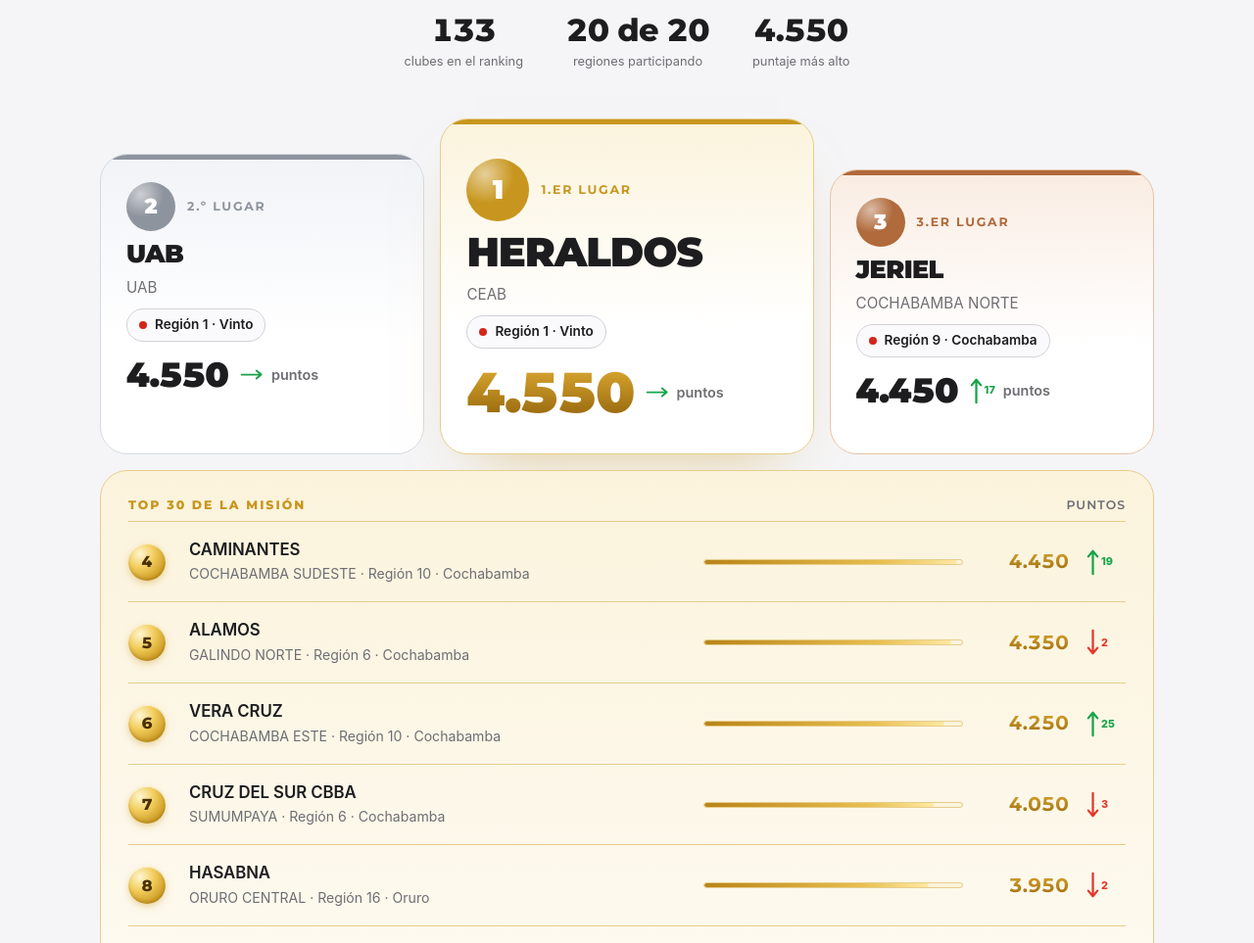
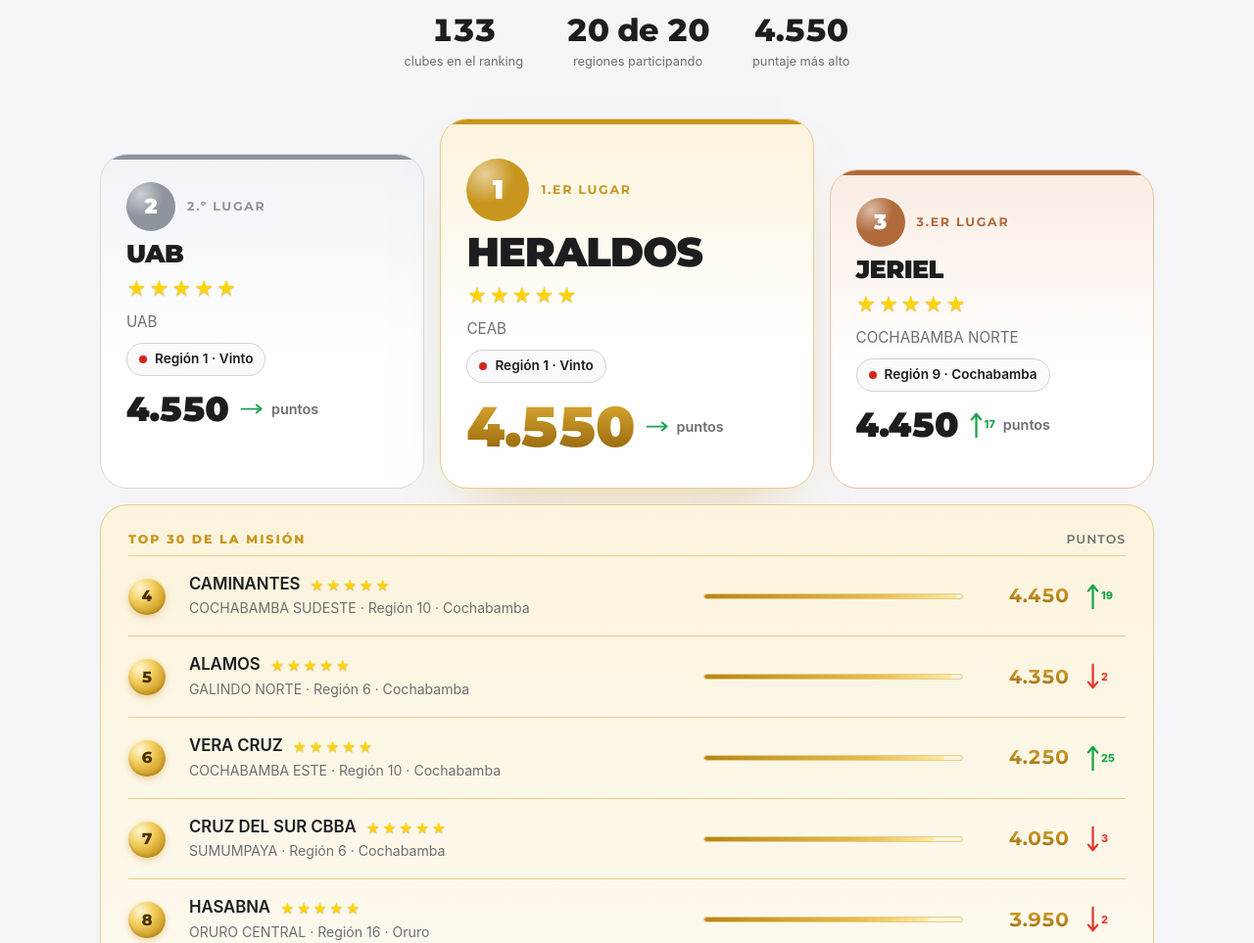
Before and after one commit to ministeriojovenmbc/ranking-mbc, a plain HTML site: page index.html in a window 1280 px wide. Shown: the part 1620-2583 px from the top of the page at 98% size. Drawn offline with Linux system fonts and the light colour scheme.

Commit message:
Clubes 5 estrellas (Conquistadores y Aventureros)
Co-Authored-By: Claude Opus 5.5 <noreply@anthropic.com>

```diff
--- /dev/null
+++ b/data/estrellas.json
@@ -0,0 +1,71 @@
+{
+"fuente": "5 ESTRELLAS SGC - 13-11.xlsx",
+"estrellas": {
+"aventureros": [
+"9|AGAPE",
+"10|BETHEL HOUSE",
+"1|HERALDOS",
+"9|URIEL",
+"9|ESTRELLITAS DE ORION",
+"2|SELAH",
+"2|NAZIR KIDS",
+"6|PORTADORES DE LUZ",
+"9|ALFA Y OMEGA",
+"3|MARANATHA",
+"10|ALBIGENSES",
+"3|HOREB",
+"16|HASABNA",
+"13|ALFA Y OMEGA TRÓPICO",
+"16|JHASACK AVT",
+"1|UAB",
+"9|UNIDITOS",
+"8|JAHDIEL",
+"16|HIZEN",
+"1|ELIEL",
+"18|ORION SUCRE",
+"10|LA ROCA",
+"16|SALVACIÓN Y SERVICIO",
+"7|EBEN-EZER SUR",
+"2|EBENEZER"
+],
+"conquistadores": [
+"10|CAMINANTES",
+"9|JERIEL",
+"2|NEGUEV",
+"18|FILADELFIA",
+"9|ARMADA DE ESPERANZA",
+"16|HASABNA",
+"6|PORTADORES DE LUZ",
+"15|ALTAIR",
+"5|ALDEBARAN",
+"4|PENIEL",
+"15|RIGEL",
+"15|EBEN",
+"6|CRUZ DEL SUR CBBA",
+"2|SHEKINAH",
+"3|MARANATHA",
+"15|ADONAI",
+"16|SINAÍ",
+"1|UAB",
+"2|ARMADA DE FE",
+"1|JEZOAR",
+"2|EBENEZER",
+"6|ALAMOS",
+"10|THE JEWEL",
+"10|VERA CRUZ",
+"10|LA ROCA",
+"10|CHASKA RUMI",
+"7|GEDEÓN",
+"16|SALVACIÓN Y SERVICIO",
+"1|HERALDOS",
+"2|SELAH",
+"9|SHALOM",
+"16|GEDEONES",
+"14|HALCONES ORURO",
+"2|NAZIR",
+"9|ALFA Y OMEGA",
+"16|HIZEN",
+"6|ARMAGEDON CBBA"
+]
+}
+}
--- a/index.html
+++ b/index.html
@@ -204,6 +204,8 @@ button{cursor:pointer}
 .top10 .li .nm b{letter-spacing:-.005em}
 .update-note{display:flex;justify-content:center;align-items:center;gap:8px;margin-top:22px;color:var(--muted);font-size:.95rem;font-weight:600;text-align:center}
 .update-note svg{width:18px;height:18px;flex:none;color:var(--accent)}
+.stars{display:inline-block;margin-left:10px;font-size:1.15em;letter-spacing:2px;line-height:1;color:#FFD400;-webkit-text-fill-color:#FFD400;text-shadow:0 1px 1px rgba(120,80,0,.35);vertical-align:-1px;white-space:nowrap}
+.pod-stars .stars{margin-left:0;font-size:1.25rem}
 .mvc{display:flex;justify-content:flex-start;align-items:center;min-width:0}
 .mv{display:inline-flex;align-items:center;gap:2px;font-family:var(--f-body);font-weight:800;line-height:1;white-space:nowrap;-webkit-text-fill-color:currentColor}
 .mv svg{height:28px;width:auto;flex:none;display:block}
@@ -400,6 +402,8 @@ td.n{width:120px} td.n input{padding:6px 9px;text-align:right;font-variant-numer
   .li .nm span{font-size:.72rem}
   .li .p{font-size:1.05rem}
   .top10 .li .rk{width:30px;height:30px;font-size:.82rem}
+  .stars{display:block;margin:3px 0 0;font-size:1rem;letter-spacing:1px}
+  .pod-stars .stars{font-size:.8rem}
   .top10-head{padding-top:14px}
   .update-note{font-size:.82rem}
   .reg-sec{padding-block:48px 64px}
@@ -649,7 +653,7 @@ function render(){
   else{
     const c1=top[0];
     const pod=(c,i)=>c?'<article class="pod p'+(i+1)+'"><div class="pod-top"><span class="medal">'+(i+1)+'</span><span class="pod-k">'+["1.er lugar","2.º lugar","3.er lugar"][i]+'</span></div>'+
-      '<h3>'+esc(c.nombre)+'</h3>'+(c.iglesia?'<p class="meta">'+esc(c.iglesia)+'</p>':'')+
+      '<h3>'+esc(c.nombre)+'</h3>'+(c.est5?'<div class="pod-stars">'+stars(c)+'</div>':'')+(c.iglesia?'<p class="meta">'+esc(c.iglesia)+'</p>':'')+
       '<span class="pill"><i></i>'+esc(regLabel(c.region))+'</span>'+
       '<div class="pod-pts"><b>'+fmt(c.puntos)+'</b>'+mv(c)+'<span>puntos</span></div></article>':'<div class="pod-empty"></div>';
     let h='<div class="podium">'+pod(top[1],1)+pod(top[0],0)+pod(top[2],2)+'</div>';
@@ -678,6 +682,8 @@ function render(){
   if(!$("regionOverlay").hidden&&S.openRegion)renderRegion(S.openRegion);
 }
 /* Movimiento respecto a la actualización anterior: verde si sube o se mantiene, rojo si baja */
+/* 5 estrellas (según la planilla del Sistema de Gestión) */
+function stars(c){return c.est5?'<span class="stars" title="Club 5 estrellas" aria-label="Club 5 estrellas">★★★★★</span>':''}
 const ARW={
   up:'<svg viewBox="0 0 14 30" aria-hidden="true"><path d="M7 28V3M2 9l5-6 5 6" fill="none" stroke="currentColor" stroke-width="2.4" stroke-linecap="round" stroke-linejoin="round"/></svg>',
   dn:'<svg viewBox="0 0 14 30" aria-hidden="true"><path d="M7 2v25M2 21l5 6 5-6" fill="none" stroke="currentColor" stroke-width="2.4" stroke-linecap="round" stroke-linejoin="round"/></svg>',
@@ -690,7 +696,7 @@ function mv(c){
   return '<span class="mv eq" title="Se mantiene en el mismo puesto" aria-label="Se mantiene">'+ARW.eq+'</span>';
 }
 function row(c,rank,max){
-  return '<div class="li"><span class="rk"'+(rank===1?' style="color:var(--gold)"':"")+'>'+rank+'</span><div class="nm"><b>'+esc(c.nombre)+'</b><span>'+esc(c.iglesia||"")+(c.iglesia?" · ":"")+esc(regLabel(c.region))+'</span></div><div class="bar" aria-hidden="true"><i style="width:'+Math.max(4,Math.round((c.puntos||0)/max*100))+'%"></i></div><span class="p">'+fmt(c.puntos)+'</span><span class="mvc">'+mv(c)+'</span></div>';
+  return '<div class="li"><span class="rk"'+(rank===1?' style="color:var(--gold)"':"")+'>'+rank+'</span><div class="nm"><b>'+esc(c.nombre)+stars(c)+'</b><span>'+esc(c.iglesia||"")+(c.iglesia?" · ":"")+esc(regLabel(c.region))+'</span></div><div class="bar" aria-hidden="true"><i style="width:'+Math.max(4,Math.round((c.puntos||0)/max*100))+'%"></i></div><span class="p">'+fmt(c.puntos)+'</span><span class="mvc">'+mv(c)+'</span></div>';
 }
 
 function renderRegion(r){
@@ -723,11 +729,13 @@ document.addEventListener("keydown",e=>{if(e.key==="Escape")for(const o of docum
 
 
 function load(){
-  fetch("data/rankings.json?t="+Date.now(),{cache:"no-store"}).then(r=>{if(!r.ok)throw new Error(r.status);return r.json()}).then(d=>{
+  const est=fetch("data/estrellas.json?t="+Date.now(),{cache:"no-store"}).then(r=>r.ok?r.json():{}).catch(()=>({}));
+  fetch("data/rankings.json?t="+Date.now(),{cache:"no-store"}).then(r=>{if(!r.ok)throw new Error(r.status);return r.json()}).then(d=>est.then(e=>[d,e])).then(([d,e])=>{
+    const E=(e&&e.estrellas)||{};
     const lists=d.areas||{};S.clubs=[];
     for(const a of Object.keys(AREAS))(lists[a]||[]).forEach((c,i)=>S.clubs.push({...c,area:a,orden:i+1,iglesia:c.distrito||"",id:idFor(a,c.region,c.nombre),actualizado:d.actualizado||""}));
     S.demo=S.clubs.length===0;S.prev=d.previo||{};S.prevFecha=d.previo_fecha||"";
-    for(const a of Object.keys(AREAS))ranked(a).forEach((c,i)=>{c.pos=i+1;const p=(S.prev[a]||{})[c.region+"|"+c.nombre];c.mov=p==null?(Object.keys(S.prev[a]||{}).length?"new":null):p-c.pos});
+    for(const a of Object.keys(AREAS))ranked(a).forEach((c,i)=>{c.pos=i+1;c.est5=(E[a]||[]).includes(c.region+"|"+c.nombre);const p=(S.prev[a]||{})[c.region+"|"+c.nombre];c.mov=p==null?(Object.keys(S.prev[a]||{}).length?"new":null):p-c.pos});
     S.demo=S.clubs.length===0;S.offline=false;S.ready=true;render();
   }).catch(()=>{S.offline=S.demo;S.ready=true;render()});
 }
```
